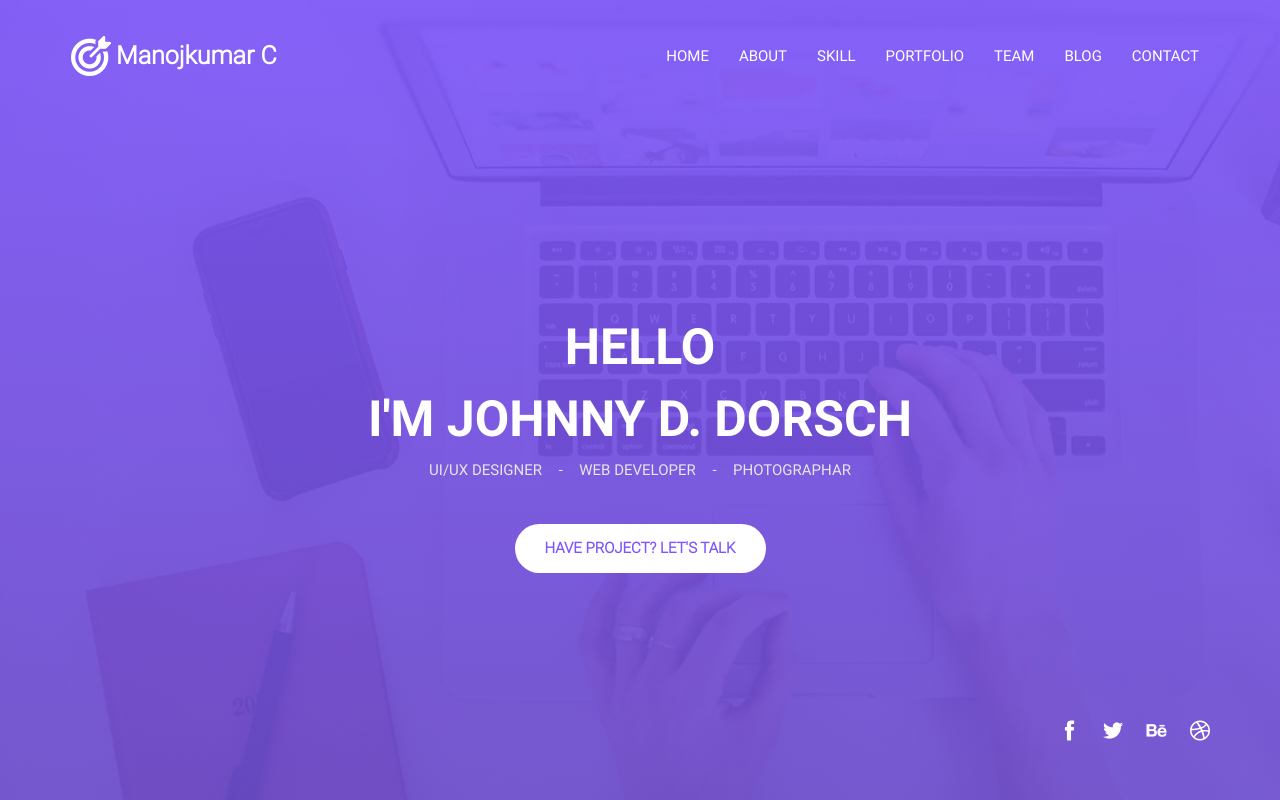
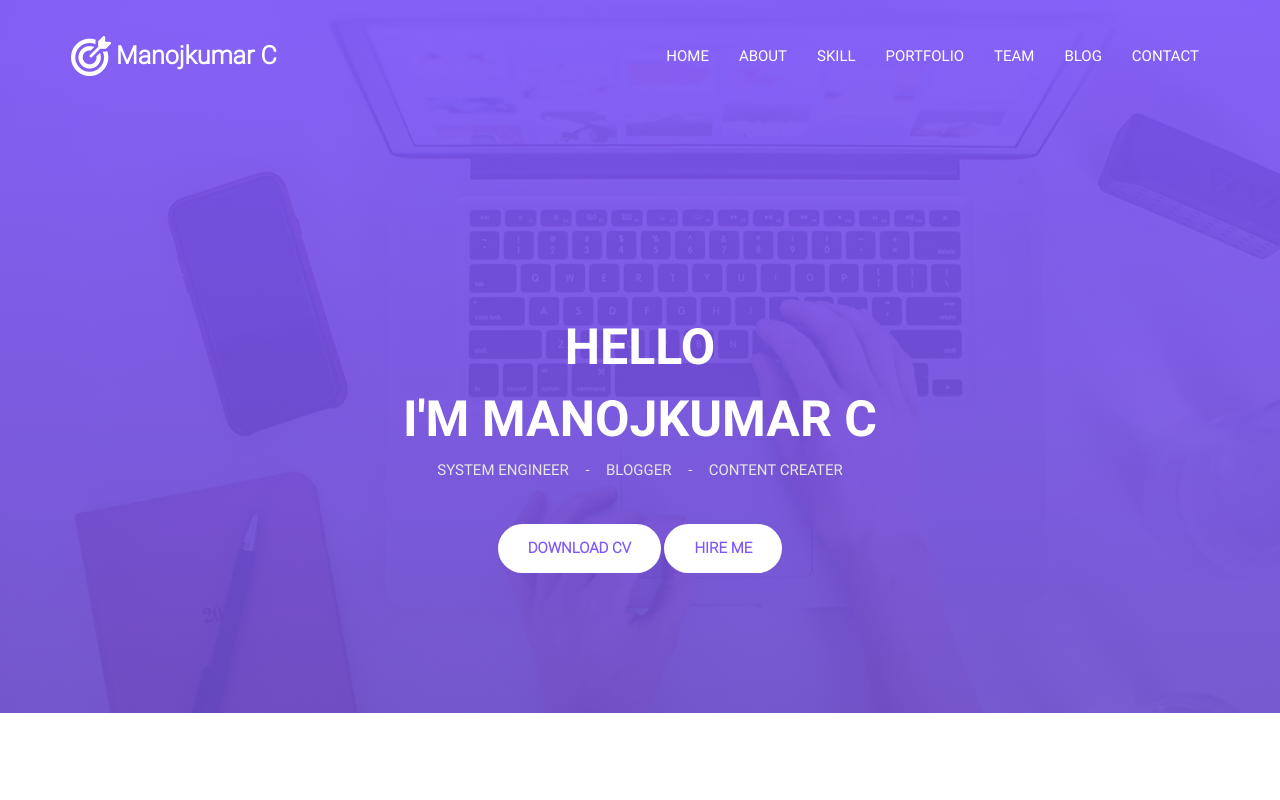
Before and after one commit to manojkumarcit/Portfolio, a plain HTML site: page index.html in a window 1280 px wide. Drawn offline with Linux system fonts and the light colour scheme; files whose address does not match are found by name.

Commit message:
Update index.html

```diff
--- a/index.html
+++ b/index.html
@@ -38,22 +38,23 @@
       </nav>
       <div class="header__content text-center">
         <span class="header__content__block">HELLO</span>
-        <h1 class="header__content__title">I'M JOHNNY D. DORSCH</h1>
+        <h1 class="header__content__title">I'M MANOJKUMAR C</h1>
         <ul class="header__content__sub-title">
-          <li>UI&#47;UX DESIGNER <span class="padding">&#45;</span></li>
-          <li>WEB DEVELOPER <span class="padding">&#45;</span></li>
-          <li>PHOTOGRAPHAR</li>
+          <li>SYSTEM ENGINEER <span class="padding">&#45;</span></li>
+          <li>BLOGGER <span class="padding">&#45;</span></li>
+          <li>CONTENT CREATER</li>
         </ul>
-        <a class="header__button" href="#">HAVE PROJECT? LET'S TALK</a>
+        <a class="header__button" href="#">DOWNLOAD CV</a>
+        <a class="header__button" href="#">HIRE ME</a>
       </div>
-      <div class="social-icon pull-right">
+      <!--<div class="social-icon pull-right">
         <ul>
           <li><a href="#"><i class="flaticon-facebook-letter-logo"></i></a></li>
           <li><a href="#"><i class="flaticon-twitter-logo"></i></a></li>
           <li><a href="#"><i class="flaticon-behance-logo"></i></a></li>
           <li><a href="#"><i class="flaticon-dribbble-logo"></i></a></li>
         </ul>
-      </div>
+      </div>-->
     </div>
   </header>
 
@@ -73,12 +74,12 @@
               <p class="about__description">Lorem ipsum dolor sit amet, consectetur adipisicing elit, sed do eiusmod tempor incididunt ut labore et dolore magna aliqua. Ut enim ad minim veniam, quis nostrud exercitation ullamco laboris nisi ut aliquip ex ea commodo consequat. Duis aute irure dolor in reprehenderit in voluptate velit esse cillum.</p>
               <div class="row row--margin-top">
                 <div class="col-md-4">
-                  <p class="about__bio"><strong>NAME :</strong> Jonny D. Dorsch</p>
+                  <p class="about__bio"><strong>NAME :</strong> Manojkumar C</p>
                   <p class="about__bio"><strong>AGE :</strong> 21</p>
                 </div>
                 <div class="col-md-4">
-                  <p class="about__bio"><strong>JOB TITLE :</strong> UI&#47;UX Designer</p>
-                  <p class="about__bio"><strong>LOCATION :</strong> California,USA</p>
+                  <p class="about__bio"><strong>JOB TITLE :</strong> System Engineer</p>
+                  <p class="about__bio"><strong>LOCATION :</strong> Erode, Tamilnadu</p>
                 </div>
               </div>
               <div class="row">
```
